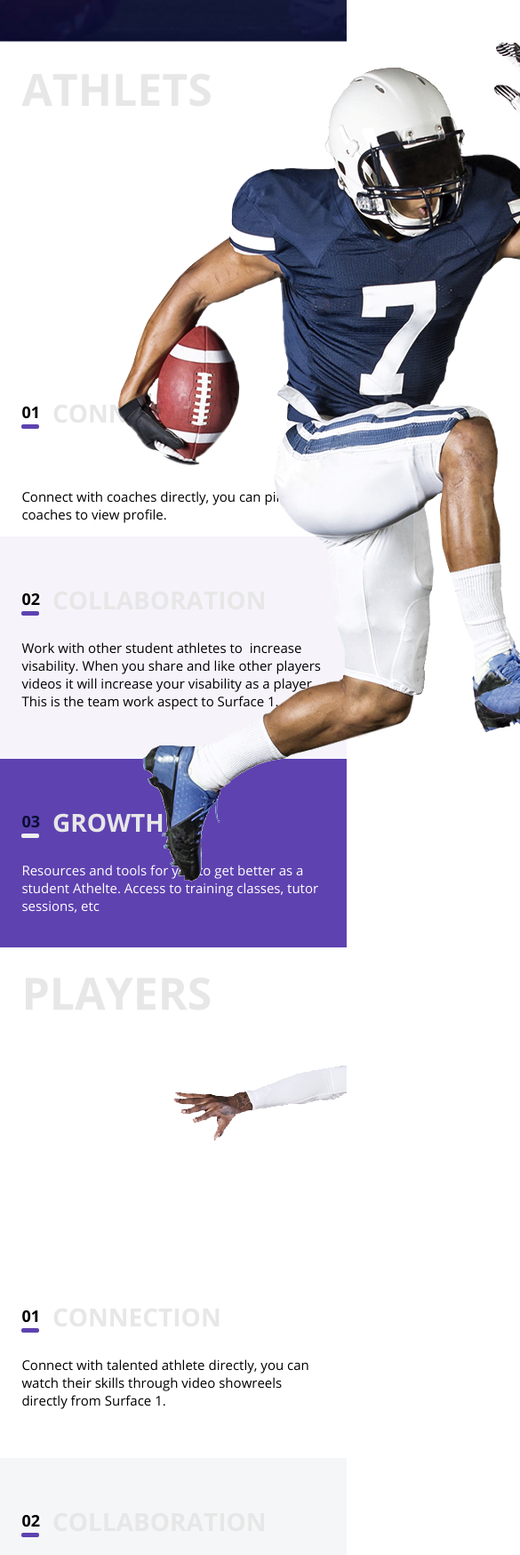
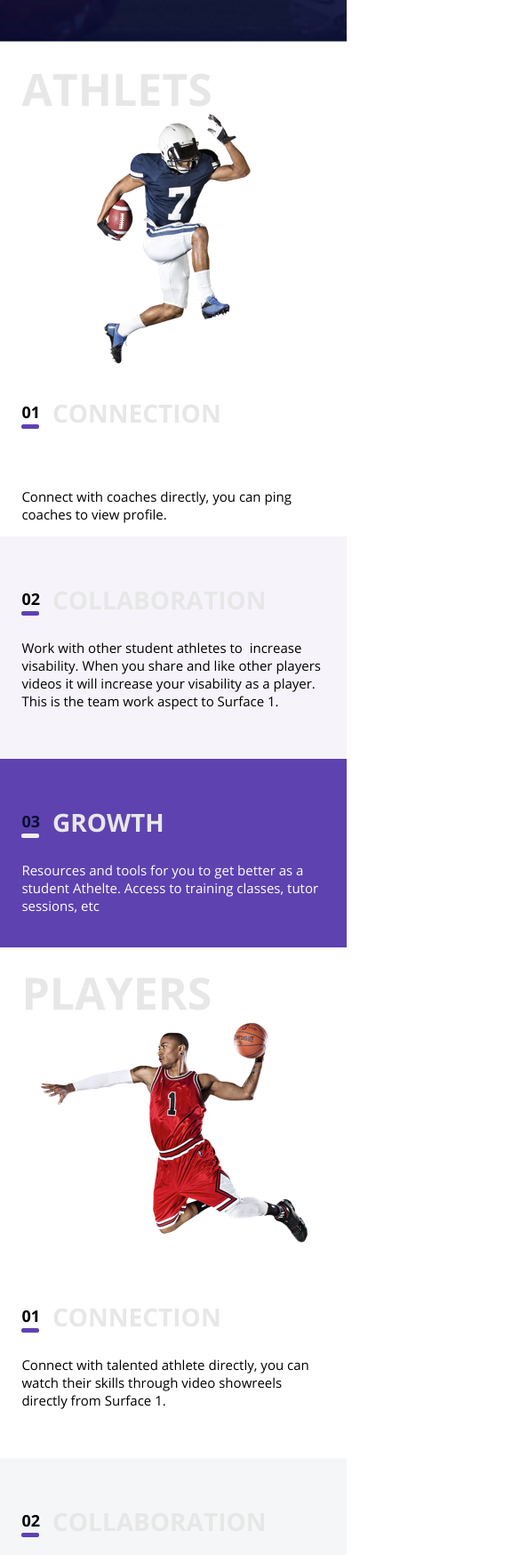
Before and after one commit to constanna/mq-diploma, a plain HTML site: page index.html in a window 390 px wide. Shown: the part 860-2608 px from the top of the page at 89% size, 585 px wide, since content can reach past the window. Drawn offline with Linux system fonts and the light colour scheme; files whose address does not match are found by name.

Commit message:
Добавлены картинки для разных разрешений.

```diff
--- a/css/styles.css
+++ b/css/styles.css
@@ -171,6 +171,7 @@ p {
   height: 100%;
   top: 0;
   left: 0;
+  padding: 0;
 }
 
 .athlets .picture picture {
@@ -178,7 +179,6 @@ p {
   right: 50px;
   top: 0;
   height: 100%;
-  width: 100%;
 }
 
 .athlets_connection {
@@ -414,7 +414,7 @@ footer .logo svg {
   }
 }
 
-@media screen and (max-width: 960px) and (min-width: 640px) {
+@media screen and (max-width: 960px) and (min-width: 641px) {
   header {
     background-image: url("../images/header-background-768.png");
     background-repeat: no-repeat;
@@ -513,7 +513,8 @@ footer .logo svg {
   }
 
   .players .picture picture {
-    left: -6.5vw;
+    left: auto;
+    right: 0;
     top: 0;
   }
 
@@ -663,10 +664,11 @@ footer .logo svg {
   }
 
   .athlets .picture picture {
-    /* left: 0;
-    top: 88px; */
-    height: 89.7vw;
-    width: 54.4vw;
+    top: 80px;
+    left: 50%;
+    right: auto;
+    transform: translateX(-50%);
+    text-align: center;
   }
 
   .athlets h2 {
@@ -698,6 +700,18 @@ footer .logo svg {
 
   .players h2 {
     margin-bottom: 325px;
+  }
+
+  .players .picture {
+    width: 100%;
+  }
+
+  .players .picture picture {
+    top: 84px;
+    left: 50%;
+    right: auto;
+    transform: translateX(-50%);
+    text-align: center;
   }
 
   .players .players_connection {
--- a/index.html
+++ b/index.html
@@ -50,9 +50,9 @@
     <section class="athlets">
       <div class="picture">
         <picture>
+          <source srcset="images/footballer.png" media="(min-width: 961px)">
           <source srcset="images/footballer-768.png" media="(min-width: 641px)">
-          <source srcset="images/footballer.png" media="(max-width: 640px)">
-          <img src="images/footballer.png" alt="footballer">
+          <img src="images/footballer-320.png" alt="footballer">
         </picture>
       </div>
       <div class="athlets_connection">
@@ -109,9 +109,9 @@
       </div>
       <div class="picture">
         <picture>
-          <source srcset="images/player-768.png" media="(max-width: 960px)">
-          <source srcset="images/player-768.png" media="(max-width: 320px)">
-          <img src="images/player.png" alt="player">
+          <source srcset="images/player.png" media="(min-width: 961px)">
+          <source srcset="images/player-768.png" media="(min-width: 641px)">
+          <img src="images/player-320.png" alt="player">
         </picture>
       </div>
     </section>
```
Also changed, not shown: images/footballer-320.png (added), images/player-320.png (added).
